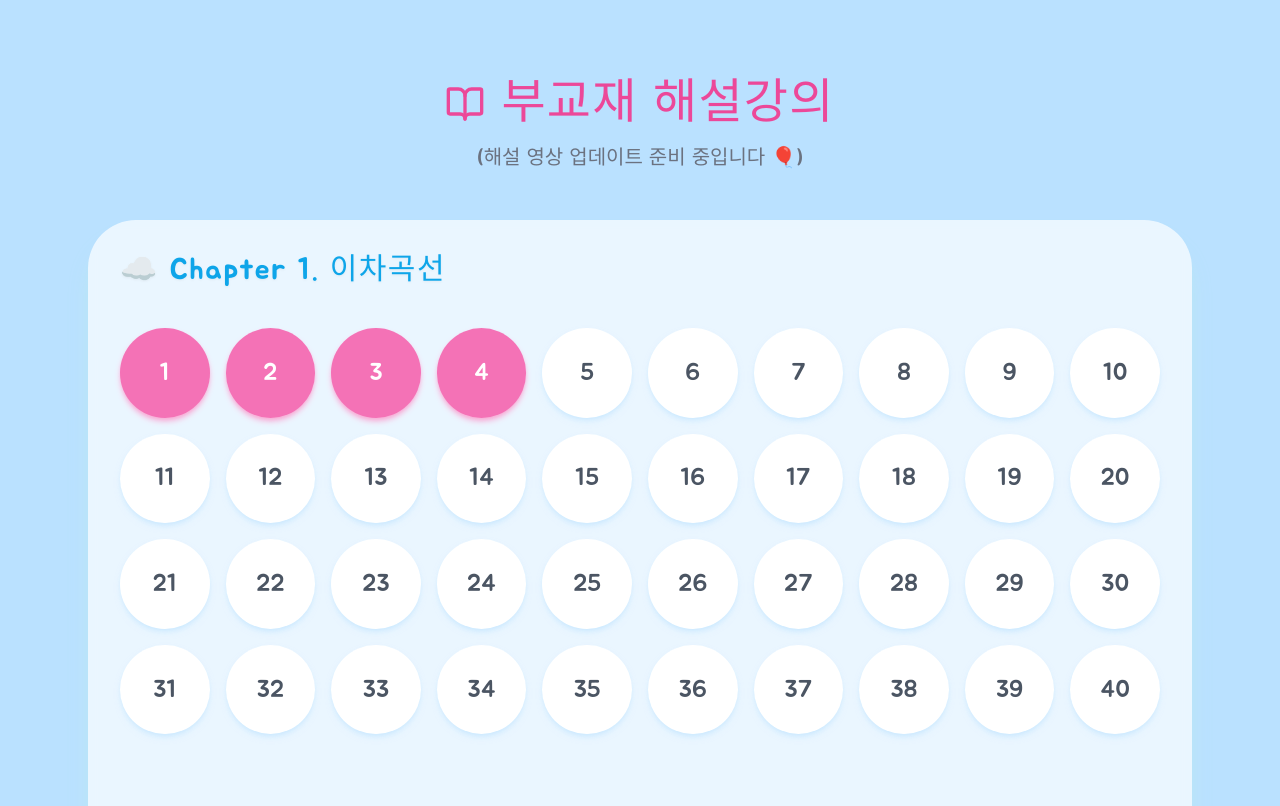
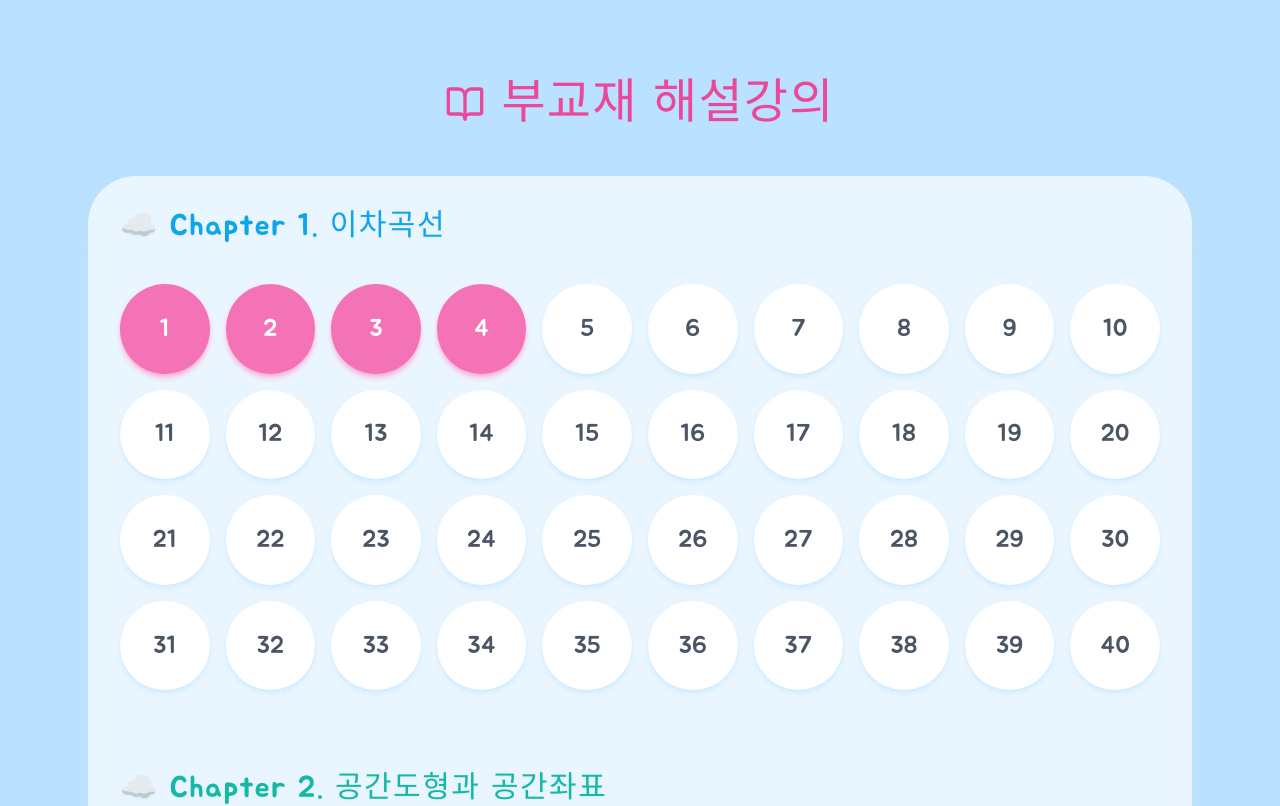
Before and after one commit to wnsdud131700-source/gumstar, a Next.js app: page /solutions in a window 1280 px wide. Shown: the top 806 px of the page. Built offline with nearby package versions, Linux system fonts and the light colour scheme.

Commit message:
Remove '업데이트 준비중' text from solutions page

```diff
--- a/app/solutions/page.tsx
+++ b/app/solutions/page.tsx
@@ -36,9 +36,7 @@ export default function SolutionsPage() {
           <BookOpen className="w-10 h-10 text-pink-500" />
           부교재 해설강의
         </h1>
-        <p className="text-xl text-gray-500">
-          (해설 영상 업데이트 준비 중입니다 🎈)
-        </p>
+
       </div>
 
       <div className="w-full space-y-12 p-8 bg-white/70 backdrop-blur-sm rounded-[3rem] shadow-xl shadow-pastelMint/30 relative">
```
